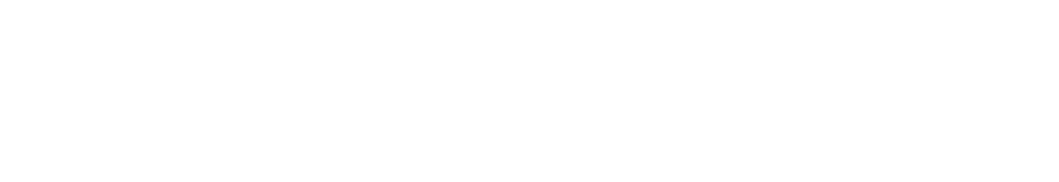
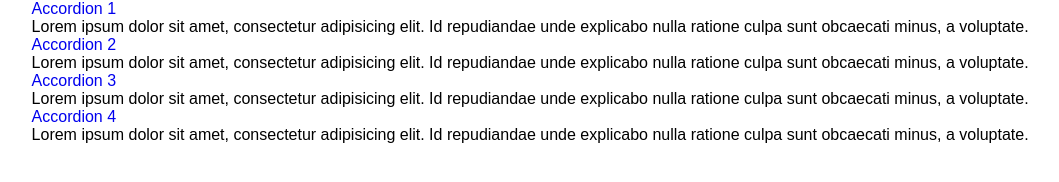
Before and after one commit to shilpajith1994/Accordian-JS, a plain HTML site: page index.html in a window 1280 px wide. Shown: the whole page, without its empty margins (58-1117 px from the left). Drawn offline with Linux system fonts and the light colour scheme.

Commit message:
structure added

```diff
--- a/index.html
+++ b/index.html
@@ -4,11 +4,7 @@
 
 <head>
   <meta charset="utf-8">
-  <title>Client</title>
-  <!-- View-port Basics: http://mzl.la/VYREaP -->
-  <!-- This meta tag is used for mobile device to display the page without any zooming,
-       so how much the device is able to fit on the screen is what's shown initially.
-       Remove comments from this tag, when you want to apply media queries to the website. -->
+  <title>Accordion | Home</title>
   <meta name="viewport" content="width=device-width, initial-scale=1, maximum-scale=1">
   <!-- Place favicon.ico in the root directory: mathiasbynens.be/notes/touch-icons -->
   <link rel="shortcut icon" href="favicon.ico" />
@@ -22,23 +18,30 @@
 <body>
   <!--container start-->
   <div class="container">
-    <!--header section start-->
-    <header>
-
-    </header>
-    <!--header section start-->
     <!--main section start-->
     <main>
-
+      <div class="wrapper">
+        <ul class="details">
+          <li class="accordian-item">
+            <a href="#FIXME" title="Accordian1" class="accordian" dataId="1">Accordion 1</a>
+              <p class="para active" paraId="1">Lorem ipsum dolor sit amet, consectetur adipisicing elit. Id repudiandae unde explicabo nulla ratione culpa sunt obcaecati minus, a voluptate.</p>
+          </li>
+          <li class="accordian-item">
+            <a href="#FIXME" title="Accordian2" class="accordian" dataId="2">Accordion 2</a>
+              <p class="para" paraId="2">Lorem ipsum dolor sit amet, consectetur adipisicing elit. Id repudiandae unde explicabo nulla ratione culpa sunt obcaecati minus, a voluptate.</p>
+          </li>
+          <li class="accordian-item">
+            <a href="#FIXME" title="Accordian3" class="accordian" dataId="3">Accordion 3</a>
+              <p class="para" paraId="3">Lorem ipsum dolor sit amet, consectetur adipisicing elit. Id repudiandae unde explicabo nulla ratione culpa sunt obcaecati minus, a voluptate.</p>
+          </li>
+          <li class="accordian-item">
+            <a href="#FIXME" title="Accordian4" class="accordian" dataId="4">Accordion 4</a>
+              <p class="para" paraId="4">Lorem ipsum dolor sit amet, consectetur adipisicing elit. Id repudiandae unde explicabo nulla ratione culpa sunt obcaecati minus, a voluptate.</p>
+          </li>
+        </ul>
+      </div>
     </main>
     <!--main section end-->
-
-    <!--footer section start-->
-    <footer>
-
-    </footer>
-    <!--footer section end-->
-
   </div>
   <!--container end-->
   <script src="assets/js/script.js"></script>
```
